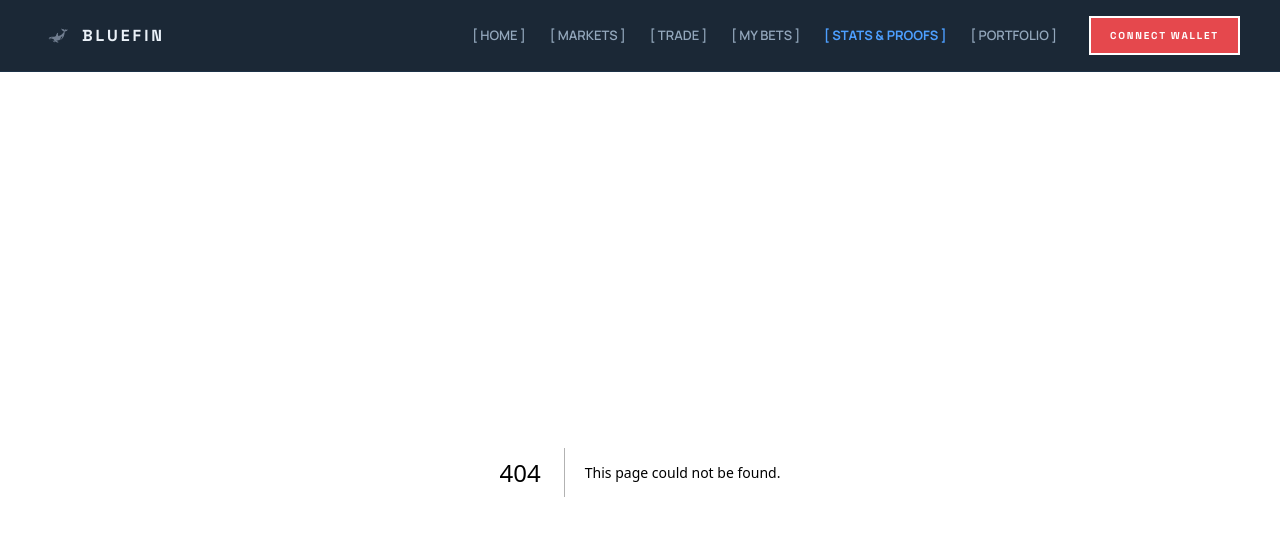
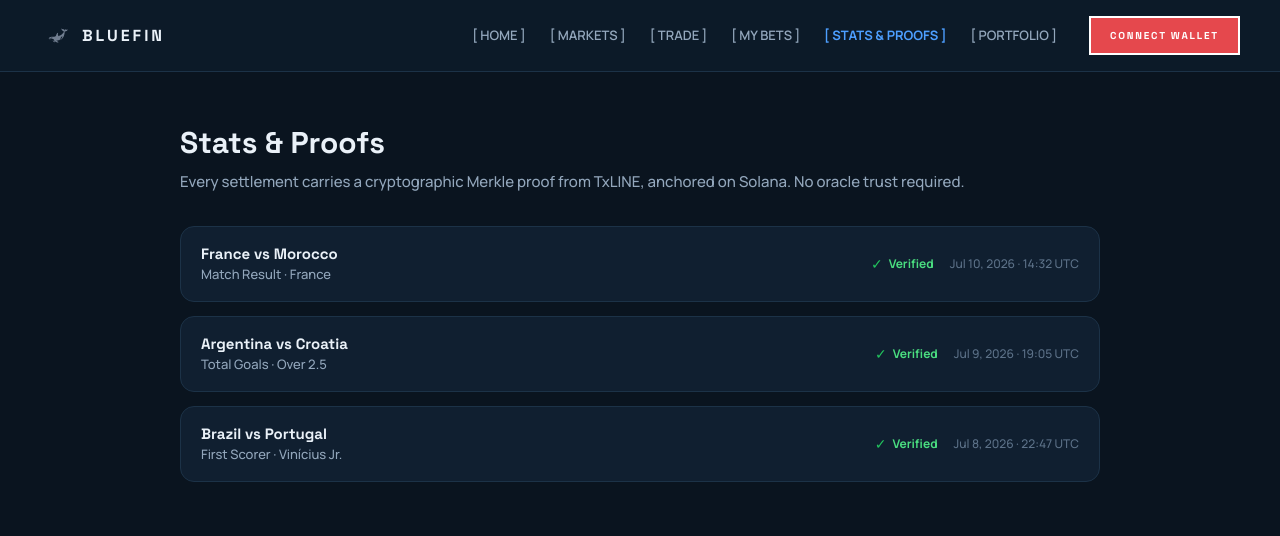
Before and after one commit to anshul-ab17/blueFin, a Next.js app in the folder apps/web/: page /proofs in a window 1280 px wide. Before the commit this address had no page. Shown: the top 536 px of the page. Built offline with nearby package versions, Linux system fonts and the light colour scheme.

Commit message:
feat(web): merkle proof viewer page

```diff
--- /dev/null
+++ b/apps/web/app/proofs/page.tsx
@@ -0,0 +1,50 @@
+"use client";
+
+import { useState } from "react";
+import { PROOFS } from "@/lib/data";
+
+export default function ProofsPage() {
+  const [expanded, setExpanded] = useState<number | null>(null);
+
+  return (
+    <div className="max-w-[1000px] mx-auto px-10 pt-12 pb-20">
+      <h1 className="font-heading font-bold text-[30px] m-0 mb-1.5 text-fg">Stats & Proofs</h1>
+      <p className="font-medium text-[15px] text-muted m-0 mb-8">
+        Every settlement carries a cryptographic Merkle proof from TxLINE, anchored on Solana. No oracle trust
+        required.
+      </p>
+      <div className="flex flex-col gap-3.5">
+        {PROOFS.map((p) => (
+          <div key={p.id} className="bg-panel border border-line rounded-[14px] overflow-hidden">
+            <button
+              onClick={() => setExpanded(expanded === p.id ? null : p.id)}
+              className="w-full flex items-center justify-between px-5 py-4 cursor-pointer bg-transparent border-none text-left"
+            >
+              <div>
+                <div className="font-heading font-bold text-[15px] text-fg">{p.event}</div>
+                <div className="font-medium text-[13px] text-muted">
+                  {p.market} · {p.outcome}
+                </div>
+              </div>
+              <div className="flex items-center gap-4">
+                <div className="flex items-center gap-1.5">
+                  <span className="text-live text-sm">✓</span>
+                  <span className="font-bold text-xs text-win">Verified</span>
+                </div>
+                <div className="font-medium text-xs text-dim">{p.time}</div>
+              </div>
+            </button>
+            {expanded === p.id && (
+              <div className="border-t border-line px-[22px] py-[18px] bg-[#0a1a29]">
+                <div className="font-semibold text-xs text-dim mb-1.5">Merkle Root</div>
+                <div className="font-mono font-medium text-[13px] text-muted mb-3.5 break-all">{p.root}</div>
+                <div className="font-semibold text-xs text-dim mb-1.5">Solana Signature</div>
+                <div className="font-mono font-medium text-[13px] text-muted break-all">{p.sig}</div>
+              </div>
+            )}
+          </div>
+        ))}
+      </div>
+    </div>
+  );
+}
```
